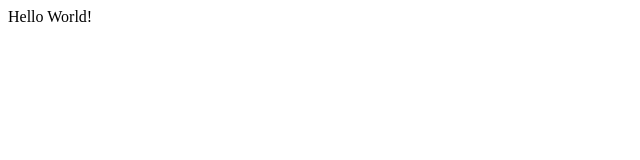
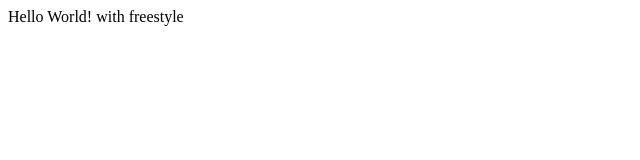
Before and after one commit to dhyanesh666/htmlapplication, a plain HTML site: page index.html in a window 1280 px wide. Shown: the whole page, without its empty margins (0-640 px from the left). Drawn offline with Linux system fonts and the light colour scheme.

Commit message:
Update index.html

```diff
--- a/index.html
+++ b/index.html
@@ -8,7 +8,7 @@
 </head>
 
 <body>
-    Hello World!
+    Hello World! with freestyle
 </body>
 
 </html>
```
